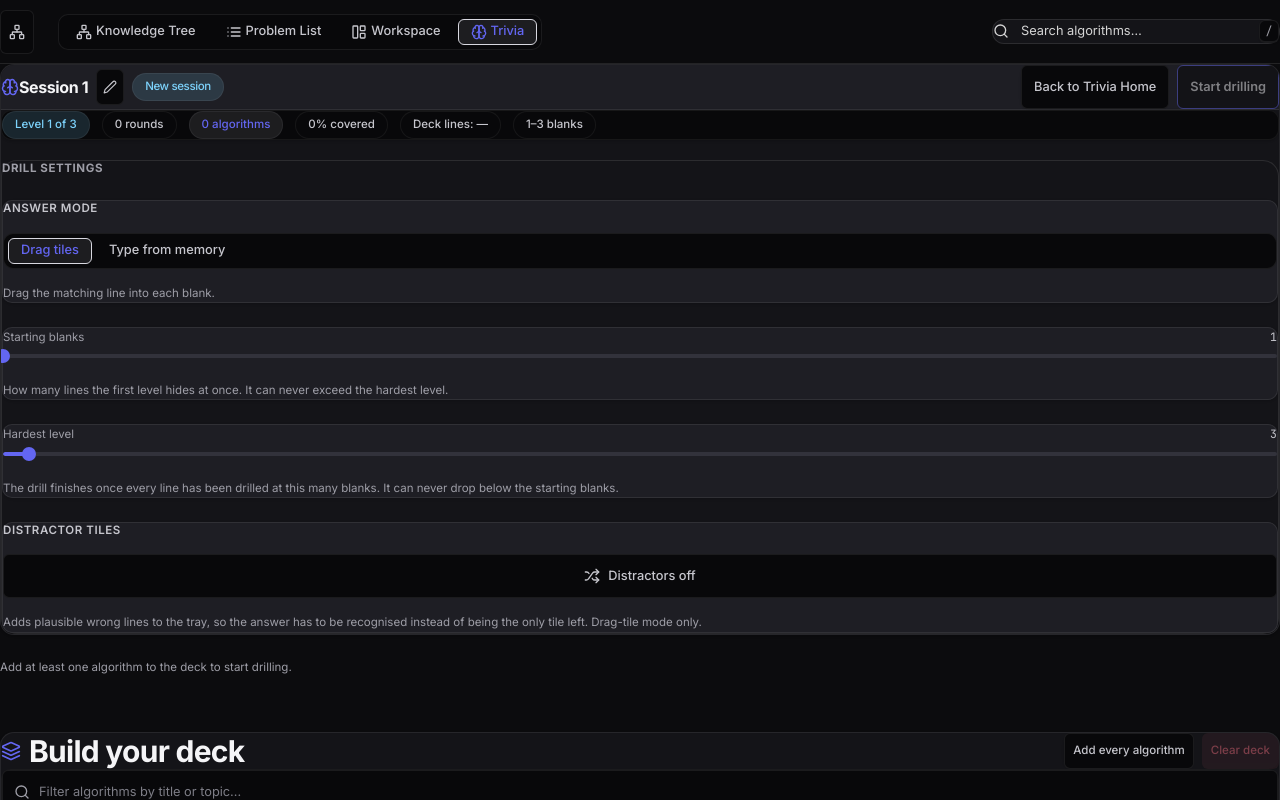
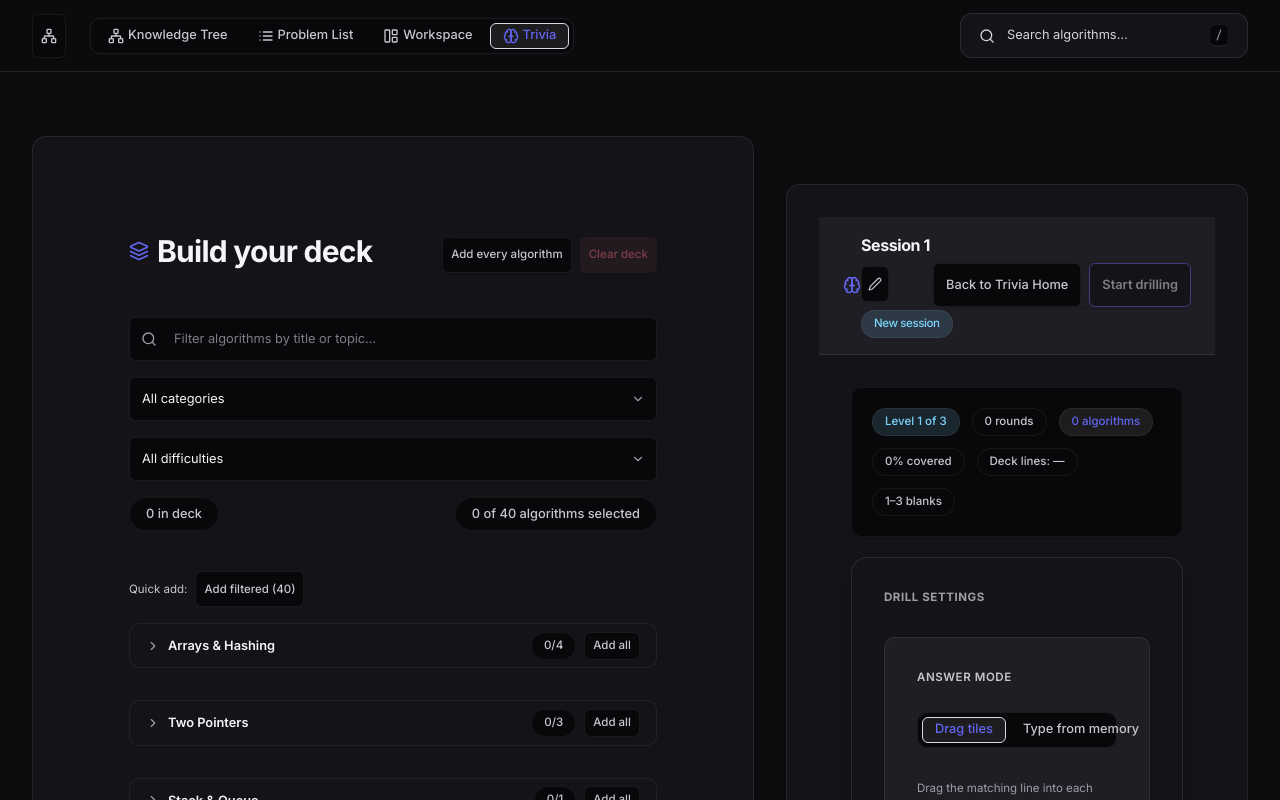
Before and after one commit to onurseckin/dsa_visualizer, a React (Vite) app: page /trivia in a window 1280 px wide. Built offline with nearby package versions, Linux system fonts and the light colour scheme.

Commit message:
fix(ui): resolve component internal padding, top navbar vertical spacing, and 2-column trivia layout

```diff
--- a/src/routes/index.tsx
+++ b/src/routes/index.tsx
@@ -19,7 +19,7 @@ function KnowledgeTreePage(): React.ReactElement {
       <PageHeader
         title="Knowledge Tree"
         description="Interactive Data Structures and Algorithms Prerequisite Roadmap"
-        className="pt-6 pb-4 mb-6 text-center flex flex-col items-center justify-center max-w-3xl mx-auto"
+        className="text-center flex flex-col items-center justify-center max-w-3xl mx-auto mt-6 md:mt-8 mb-6"
       />
       <KnowledgeGraph
         onSelectCategoryFolder={(folder) => {
--- a/src/routes/trivia.tsx
+++ b/src/routes/trivia.tsx
@@ -46,7 +46,7 @@ function TriviaPage() {
   return (
     <main
       aria-label="Code trivia drill"
-      className="px-4 md:px-8 py-6 w-full max-w-7xl mx-auto flex flex-col flex-1 gap-6 min-h-0"
+      className="max-w-7xl px-6 md:px-8 py-8 mx-auto flex flex-col flex-1 gap-8 min-h-0 w-full overflow-y-auto"
     >
       {screen === "home" ? (
         <TriviaHomeView
@@ -69,7 +69,6 @@ function TriviaPage() {
             coverage={coverage}
             isDeckEmpty={isDeckEmpty}
             deckLineCounts={deckLineCounts}
-            layout={layout}
             settingsPanel={settingsPanel}
             deckBuilderPanel={deckBuilderPanel}
             onStartDrilling={handleStartDrilling}
--- a/src/routes/trivia/-components/TriviaSetupView.tsx
+++ b/src/routes/trivia/-components/TriviaSetupView.tsx
@@ -1,11 +1,5 @@
 import type { RefObject } from "react";
-import {
-  MAX_PANEL_HEIGHT_PX,
-  MIN_PANEL_HEIGHT_PX,
-  TriviaLayout,
-} from "../../../trivia/triviaLayout";
 import { TriviaConfig, TriviaProgress, TriviaSessionRecord } from "../../../types/trivia";
-import { DragHandle } from "../../../ui";
 import { TriviaHeaderCard } from "../../../components/trivia/TriviaHeaderCard";
 import { TriviaDeckBuilder } from "../../../ui";
 
@@ -18,20 +12,20 @@ interface TriviaSetupViewProps {
   coverage: number;
   isDeckEmpty: boolean;
   deckLineCounts: number[];
-  layout: TriviaLayout;
+  layout?: unknown;
   settingsPanel: {
     ref: RefObject<HTMLDivElement | null>;
-    dragging: boolean;
-    setDragging: (dragging: boolean) => void;
-    nudge: (delta: number) => void;
-    restoreDefault: () => void;
+    dragging?: boolean;
+    setDragging?: (dragging: boolean) => void;
+    nudge?: (delta: number) => void;
+    restoreDefault?: () => void;
   };
   deckBuilderPanel: {
     ref: RefObject<HTMLDivElement | null>;
-    dragging: boolean;
-    setDragging: (dragging: boolean) => void;
-    nudge: (delta: number) => void;
-    restoreDefault: () => void;
+    dragging?: boolean;
+    setDragging?: (dragging: boolean) => void;
+    nudge?: (delta: number) => void;
+    restoreDefault?: () => void;
   };
   onStartDrilling: () => void;
   onBackToHome: () => void;
@@ -48,7 +42,6 @@ export function TriviaSetupView({
   coverage,
   isDeckEmpty,
   deckLineCounts,
-  layout,
   settingsPanel,
   deckBuilderPanel,
   onStartDrilling,
@@ -57,16 +50,14 @@ export function TriviaSetupView({
   onChangeSettings,
 }: TriviaSetupViewProps): React.ReactElement {
   return (
-    <>
-      <div
-        ref={settingsPanel.ref}
-        className="shrink-0"
-        style={{
-          height:
-            layout.panelHeights.settings !== null ? `${layout.panelHeights.settings}px` : undefined,
-          overflow: layout.panelHeights.settings !== null ? "auto" : "visible",
-        }}
-      >
+    <div className="w-full flex flex-col lg:flex-row items-start gap-8 mt-6 md:mt-8">
+      {/* Left Column (62%): Build Your Deck / Question Selection */}
+      <div className="w-full lg:w-[62%] flex flex-col gap-6" ref={deckBuilderPanel.ref}>
+        <TriviaDeckBuilder deck={config.deck} onChange={(deck) => onChangeSettings({ deck })} />
+      </div>
+
+      {/* Right Column (38%): Trivia Drill Settings & Controls */}
+      <div className="w-full lg:w-[38%] flex flex-col gap-6 sticky top-20" ref={settingsPanel.ref}>
         <TriviaHeaderCard
           activeSession={activeSession}
           level={level}
@@ -81,43 +72,12 @@ export function TriviaSetupView({
           deckLineCounts={deckLineCounts}
           onChangeSettings={onChangeSettings}
         />
+        {isDeckEmpty && (
+          <span className="text-xs text-rose-400 font-medium px-2">
+            Add at least one algorithm to the deck to start drilling.
+          </span>
+        )}
       </div>
-
-      {isDeckEmpty && (
-        <span className="text-xs text-[var(--text-muted)] leading-normal">
-          Add at least one algorithm to the deck to start drilling.
-        </span>
-      )}
-
-      <DragHandle
-        orientation="horizontal"
-        label="Resize drill settings and deck builder"
-        valueNow={layout.panelHeights.settings ?? MIN_PANEL_HEIGHT_PX}
-        valueMin={MIN_PANEL_HEIGHT_PX}
-        valueMax={MAX_PANEL_HEIGHT_PX}
-        valueText={
-          layout.panelHeights.settings === null ? "Automatic, sized to content" : undefined
-        }
-        step={16}
-        dragging={settingsPanel.dragging}
-        onDragStart={() => settingsPanel.setDragging(true)}
-        onNudge={settingsPanel.nudge}
-        onRestoreDefault={settingsPanel.restoreDefault}
-      />
-
-      <div
-        ref={deckBuilderPanel.ref}
-        className="shrink-0"
-        style={{
-          height:
-            layout.panelHeights.deckBuilder !== null
-              ? `${layout.panelHeights.deckBuilder}px`
-              : undefined,
-          overflow: layout.panelHeights.deckBuilder !== null ? "auto" : "visible",
-        }}
-      >
-        <TriviaDeckBuilder deck={config.deck} onChange={(deck) => onChangeSettings({ deck })} />
-      </div>
-    </>
+    </div>
   );
 }
--- a/src/styles/index.css
+++ b/src/styles/index.css
@@ -19,10 +19,10 @@
   --color-muted: var(--text-muted);
 }
 
-* {
+*,
+::before,
+::after {
   box-sizing: border-box;
-  margin: 0;
-  padding: 0;
 }
 
 html,
--- a/src/ui/atoms/Input.tsx
+++ b/src/ui/atoms/Input.tsx
@@ -38,10 +38,9 @@ export const Input = forwardRef<HTMLInputElement, InputProps>(function Input(
       className={cx(
         "ui-input",
         `ui-input--${_size}`,
-        "w-full min-h-[40px] px-4 py-2.5 bg-[var(--bg-inset)] border border-[var(--border-default)] rounded-[var(--radius-md)] text-sm text-[var(--text-primary)] placeholder-[var(--text-faint)] focus:border-[var(--border-accent)] focus:outline-none",
+        "w-full relative flex items-center",
         leadingIcon !== undefined && leadingIcon !== null && "ui-input--with-icon",
         showClear && "ui-input--clearable",
-        className,
       )}
       style={style}
     >
@@ -50,14 +49,24 @@ export const Input = forwardRef<HTMLInputElement, InputProps>(function Input(
       ) : (
         <>
           {leadingIcon !== undefined && leadingIcon !== null ? (
-            <span className="ui-input__leading" aria-hidden="true">
+            <span className="ui-input__leading absolute left-3.5 z-10 flex items-center text-neutral-400 pointer-events-none" aria-hidden="true">
               {leadingIcon}
             </span>
           ) : null}
-          <BaseInputPrimitive ref={ref} className="ui-input__field" value={value} {...rest} />
+          <BaseInputPrimitive
+            ref={ref}
+            className={cx(
+              "ui-input__field w-full min-h-[44px] px-4 py-2.5 bg-[#0a0a0c] border border-white/10 rounded-xl text-sm text-white placeholder-neutral-500 focus:border-indigo-500 focus:outline-none transition-all",
+              leadingIcon !== undefined && leadingIcon !== null && "!pl-11",
+              showClear && "!pr-10",
+              className,
+            )}
+            value={value}
+            {...rest}
+          />
           {showClear ? (
-            <button type="button" className="ui-input__clear" aria-label="Clear" onClick={onClear}>
-              <X aria-hidden="true" />
+            <button type="button" className="ui-input__clear absolute right-3 z-10 text-neutral-400 hover:text-white" aria-label="Clear" onClick={onClear}>
+              <X aria-hidden="true" size={16} />
             </button>
           ) : null}
         </>
--- a/src/ui/atoms/Select.tsx
+++ b/src/ui/atoms/Select.tsx
@@ -21,16 +21,13 @@ export function Select({
   ...rest
 }: SelectProps): ReactElement {
   return (
-    <div
-      className={cx(
-        "ui-select",
-        "w-full min-h-[40px] px-4 py-2.5 bg-[var(--bg-inset)] border border-[var(--border-default)] rounded-[var(--radius-md)] text-sm text-[var(--text-primary)] flex items-center justify-between cursor-pointer",
-        size === "sm" && "ui-select--sm",
-        className,
-      )}
-    >
+    <div className="ui-select w-full relative flex items-center">
       <select
-        className="ui-select__field"
+        className={cx(
+          "ui-select__field w-full min-h-[44px] px-4 py-2.5 pr-10 bg-[#0a0a0c] border border-white/10 rounded-xl text-sm text-white focus:border-indigo-500 focus:outline-none appearance-none cursor-pointer transition-all",
+          size === "sm" && "min-h-[36px] py-1.5 text-xs",
+          className,
+        )}
         value={value}
         onChange={onChange}
         disabled={disabled}
@@ -38,8 +35,8 @@ export function Select({
       >
         {children}
       </select>
-      <span className="ui-select__icon" aria-hidden="true">
-        <ChevronDown />
+      <span className="ui-select__icon absolute right-3.5 z-10 pointer-events-none text-neutral-400" aria-hidden="true">
+        <ChevronDown size={16} />
       </span>
     </div>
   );
--- a/src/ui/molecules/SearchTrigger.tsx
+++ b/src/ui/molecules/SearchTrigger.tsx
@@ -12,7 +12,7 @@ export function SearchTrigger({ onOpenDrawer }: SearchTriggerProps): ReactElemen
     <Button
       onClick={onOpenDrawer}
       aria-label="Search algorithms"
-      className="w-72 px-4 py-2 bg-[#141418] border border-white/10 rounded-xl text-sm text-neutral-300 hover:border-indigo-500/50 transition-all flex items-center justify-between cursor-pointer focus-visible:outline-none focus-visible:ring-2 focus-visible:ring-[var(--accent)]"
+      className="w-72 px-4.5 py-2.5 min-h-[44px] bg-[#141418] border border-white/10 rounded-xl text-sm text-neutral-300 hover:border-indigo-500/50 transition-all flex items-center justify-between cursor-pointer focus-visible:outline-none focus-visible:ring-2 focus-visible:ring-[var(--accent)]"
     >
       <div className="flex items-center gap-3">
         <Search className="w-4 h-4 text-neutral-300 shrink-0" aria-hidden="true" />
--- a/src/ui/organisms/Navbar.tsx
+++ b/src/ui/organisms/Navbar.tsx
@@ -90,7 +90,7 @@ export const Navbar: React.FC<NavbarProps> = ({
   };
 
   return (
-    <header className="h-16 px-6 bg-[#0c0c0e]/90 backdrop-blur-xl border-b border-white/10 flex items-center justify-between gap-6 shrink-0">
+    <header className="h-18 px-8 py-4 bg-[#0c0c0e]/95 backdrop-blur-xl border-b border-white/10 flex items-center justify-between gap-6 shrink-0">
       <nav aria-label="Main Navigation" className="flex items-center gap-6 min-w-0">
         <IconButton
           icon={<Network className="w-[18px] h-[18px]" />}
--- a/src/ui/organisms/ProblemList.tsx
+++ b/src/ui/organisms/ProblemList.tsx
@@ -33,7 +33,7 @@ export const ProblemList: React.FC<ProblemListProps> = ({
       aria-label="Problem directory"
       className="max-w-7xl px-6 md:px-8 py-8 mx-auto flex flex-col gap-8 w-full box-border flex-1 overflow-y-auto"
     >
-      <div className="flex flex-col gap-2">
+      <div className="flex flex-col gap-2 mt-6 md:mt-8 mb-2">
         <h1 className="text-3xl font-bold tracking-tight text-white mb-2">
           Algorithm Directory
         </h1>
--- a/src/ui/templates/PageHeader.tsx
+++ b/src/ui/templates/PageHeader.tsx
@@ -20,7 +20,7 @@ export function PageHeader({
   const isCentered = className.includes("text-center");
 
   return (
-    <div className={cx("w-full pt-6 pb-4 px-4 md:px-8 mb-6 flex flex-col gap-4", className)}>
+    <div className={cx("w-full mt-6 md:mt-8 pb-4 px-4 md:px-8 mb-6 flex flex-col gap-4", className)}>
       <div
         className={cx(
           "flex flex-col md:flex-row md:items-center gap-4 w-full",
```
